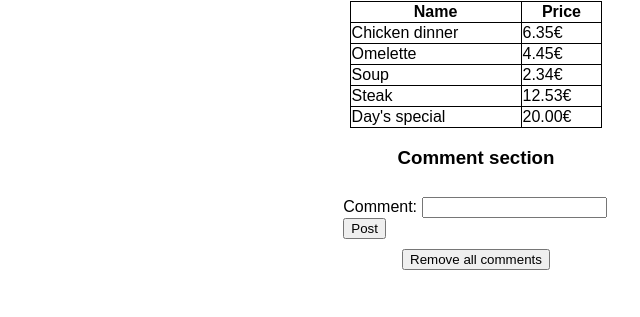
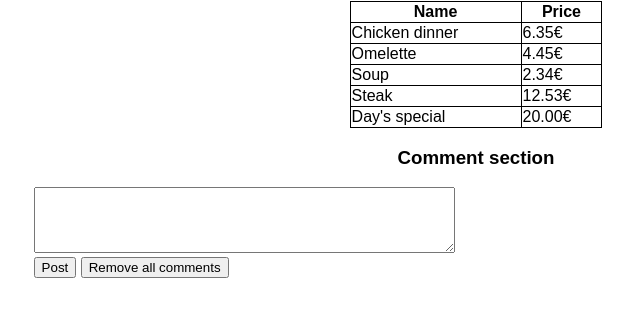
Before and after one commit to Excellencer/restaurant_menu_wk1, a website built with Parcel: page index.html in a window 1280 px wide. Shown: the part 79-396 px from the top of the page, without its empty margins (164-804 px from the left). Built offline with nearby package versions, Linux system fonts and the light colour scheme.

Commit message:
initial commit

```diff
--- a/index.html
+++ b/index.html
@@ -35,11 +35,9 @@
     </table>
     <div style="margin: auto; width: 70%;">
       <h3 style="text-align: center;">Comment section</h3>
-      <form id="commentForm" class="center" style="width: 30%;">
-        Comment: <input id="commentInput" type="textarea" />
+       <textarea id="commentInput" rows="4" cols="50"></textarea><br>
         <input id="add-comment" type="button" value="Post" />
-      </form>
-      <div class="centerButton">
+
         <button type="button" id="remove-comments">
           Remove all comments
         </button>
```
